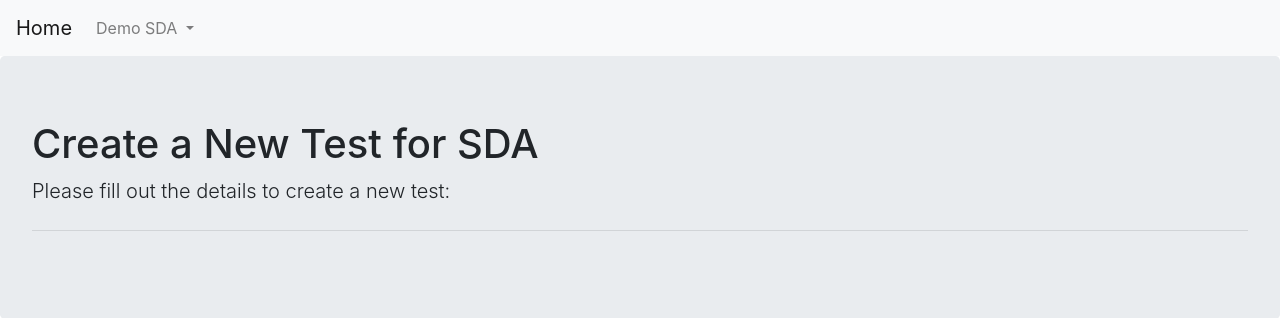
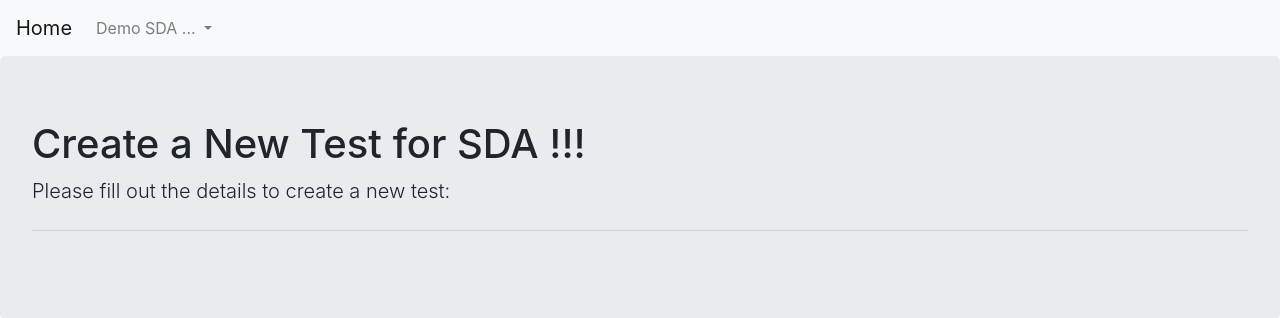
Before and after one commit to lcartwri/sl-web-app, a Flask app: template slproject/sda/templates/sda/add_test.html in a window 1280 px wide. Shown: the top 318 px of the page. Run offline with Flask 2, Linux system fonts and the light colour scheme; the template is opened without the code that fills it: values that come from a table or form of the project are taken from there, others are empty; some libraries are stand-ins or nearby versions.

Commit message:
fixed issues regarding navbar but issue with sda tests not representing the variables on page

```diff
--- a/slproject/sda/templates/sda/add_test.html
+++ b/slproject/sda/templates/sda/add_test.html
@@ -1,8 +1,8 @@
 {% extends "sda_base_template.html" %}
 {%block content%}
-<title>{%block title%}Create Demo Test{%endblock%}</title>
+<title>{%block title%}SDA Create Demo Test{%endblock%}</title>
 <div class="jumbotron">
-    <h1 class="display-6">Create a New Test for SDA</h1>
+    <h1 class="display-6">Create a New Test for SDA !!!</h1>
     <p class="lead">Please fill out the details to create a new test:</p>
     <hr class="my-4">
 </div>
--- a/slproject/sda/templates/sda/sda_base_template.html
+++ b/slproject/sda/templates/sda/sda_base_template.html
@@ -22,7 +22,7 @@
               </li>
               <li class="nav-item dropdown">
                 <a class="nav-link dropdown-toggle" href="#" id="navbarDropdown" role="button" data-toggle="dropdown" aria-haspopup="true" aria-expanded="false">
-                  Demo SDA
+                  Demo SDA ...
                 </a>
                 <div class="dropdown-menu" aria-labelledby="navbarDropdown">
                   <a class="dropdown-item" href="{{url_for('sda.add_test')}}">Create Test</a>
```
